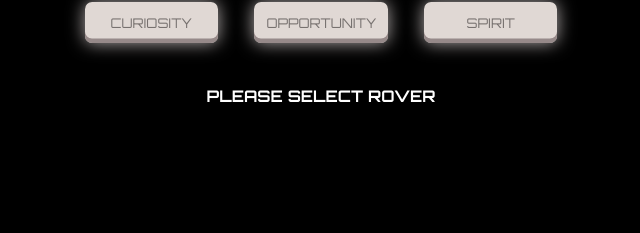
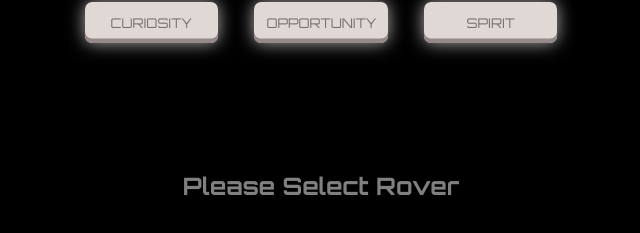
Before and after one commit to kingbgreen5/rover-link, a React (Vite) app: page / in a window 1280 px wide. Shown: the part 349-582 px from the top of the page, without its empty margins (319-959 px from the left). Built offline with nearby package versions, Linux system fonts and the light colour scheme.

Commit message:
rover Manifest upgrade

```diff
--- a/src/App.jsx
+++ b/src/App.jsx
@@ -5,23 +5,23 @@
 import PhotoCard from './components/PhotoCard.jsx';
 import OpportunitySearchBar from './components/OpportunitySearchBar.jsx';
 import SpiritSearchBar from './components/SpiritSearchBar.jsx';
-
+import DataCard from './components/DataCard.jsx';
 
 
 export default function App() {
   const [selectedRover, setSelectedRover] = useState('');
   const [photoArray, setPhotoArray] = useState([])
   const [data, setData] = useState({})
-  const [roverManifest, setRoverManifest] = useState('')
+  const [roverManifest, setRoverManifest] = useState(null)
+
 
   return (
     <>
     <Header />
     <RoverSelection selectedRover={selectedRover} setSelectedRover={setSelectedRover} roverManifest={roverManifest} setRoverManifest={setRoverManifest}/>
-    {/* <div className='selected-rover'> <h1>Selected Rover: {selectedRover}</h1>   </div> */}
+    <DataCard roverManifest={roverManifest}/>
 
 
-      {selectedRover === '' && <h1 className='select-rover'>PLEASE SELECT ROVER</h1>  }
       {selectedRover === 'Curiosity' && <CuriositySearchBar photoArray={photoArray} setPhotoArray={setPhotoArray} data={data} setData={setData} />  }
       {selectedRover === 'Spirit' && <SpiritSearchBar photoArray={photoArray} setPhotoArray={setPhotoArray} data={data} setData={setData}/>}
       {selectedRover === 'Opportunity' && <OpportunitySearchBar photoArray={photoArray} setPhotoArray={setPhotoArray} data={data} setData={setData}/>}
--- a/src/components/CuriositySearchBar.jsx
+++ b/src/components/CuriositySearchBar.jsx
@@ -67,8 +67,7 @@
 
 
 
-       // gets CURRENT DATE
-    // Get the current date
+
     const currentDate = new Date();
 
     // Extract year, month, and day
@@ -83,10 +82,7 @@
 
 
 return(
-
-
 <div>
-
 <form className='searchbar-div' onSubmit={handleFormSubmit}>
 <input
 className='search-bar'
--- a/src/components/DataCard.jsx
+++ b/src/components/DataCard.jsx
@@ -1,18 +1,34 @@
 import React, { useState, useEffect } from 'react';
 
-const DataCard = ({ data }) => {
+
+const DataCard = ({ roverManifest }) => {
+
+    const rm= roverManifest
+    const curiosityLocation= ''
+    const opportunityLocation=''
+    const spiritLocation=''
+
+return(
+
+            <div className='rover-manifest-card'>
+            {roverManifest ? (
+                <div>
+
+                <h1>Rover Name: "{roverManifest.name}"</h1>
+                <h3>Status: - {roverManifest.status} -</h3>
+                <h1>Data Availible: {rm.landing_date} _ {rm.max_date}</h1>
+                <h3>Total Photos: {roverManifest.total_photos}</h3>
+
+                </div>
+            ) : (
+                <h2>Please Select Rover</h2>
+            )}
+        </div>
 
 
-return(
-<div>
-
-<h1>{photoArray.length}</h1>
-
-
-</div>
 
 )
 };
 
 
-export default PhotoCard;
+export default DataCard;
--- a/src/components/OpportunitySearchBar.jsx
+++ b/src/components/OpportunitySearchBar.jsx
@@ -66,7 +66,7 @@
 
 
 
-     const opportunityDates="2004-24-01 | 2018-06-09"
+     const opportunityDates="2004-01-25 | 2018-06-11"
 
 
 return(
--- a/src/components/RoverSelection.jsx
+++ b/src/components/RoverSelection.jsx
@@ -3,8 +3,11 @@
 
 const RoverSelection = ({ selectedRover, setSelectedRover, roverManifest, setRoverManifest }) => {
 
+
     const handleButtonClick = async (rover) => {
         setSelectedRover(rover);
+        console.log("roverManifest pre set:")
+        console.log(roverManifest)
            };
 
 
@@ -12,16 +15,14 @@
             const fetchRoverManifest = async () => {
 
                 var roverManifestURL = 'https://api.nasa.gov/mars-photos/api/v1/manifests/' + selectedRover + '/?api_key=0kRnAVYNc2gsCR3nOYw7LjB2uBvKsB75RLIkT25q';
-                console.log({ selectedRover });
-                console.log(roverManifestURL);
+                // console.log({ selectedRover });
+                // console.log(roverManifestURL);
                 try {
                     const response = await fetch(roverManifestURL); // FETCH Request
                     if (response.ok) {
                         var roverData = await response.json();
-                        console.log(roverData);
+                        await setRoverManifest(roverData.photo_manifest)
 
-                        // Handle the fetched roverData as needed, such as updating state
-                        // setRoverData(roverData);
                     } else {
                         throw new Error('Error fetching rover manifest');
                     }
@@ -30,16 +31,28 @@
                 }
             };
 
-            // setRoverManifest(roverData)
+
 
             fetchRoverManifest();
+
         }, [selectedRover]);
 
+        useEffect(()=>{
+                console.log("Rover Manifest Post set:")
+                console.log(roverManifest)
+        }),[selectedRover]
 
 
 
     return (
+
         <div className="rover-select-container">
+            {/* <button
+                className={`rover-select-button ${selectedRover === 'Curiosity' ? 'selected' : ''}`}
+                onClick={() => handleButtonClick('Perseverance')}
+            >
+                PERSEVERANCE
+            </button> */}
             <button
                 className={`rover-select-button ${selectedRover === 'Curiosity' ? 'selected' : ''}`}
                 onClick={() => handleButtonClick('Curiosity')}
@@ -58,6 +71,10 @@
             >
                 SPIRIT
             </button>
+
+
+
+
         </div>
     );
 };
--- a/src/components/SpiritSearchBar.jsx
+++ b/src/components/SpiritSearchBar.jsx
@@ -66,7 +66,7 @@
 
 
 
-     const spiritDates="2004-03-01 | 2010-03-21"
+     const spiritDates="2004-01-04 | 2010-03-21"
 
 
 return(
--- a/src/index.css
+++ b/src/index.css
@@ -92,6 +92,15 @@
     justify-content: center;
     font-size: medium;
 
+}
+
+.rover-manifest-card{
+    height: 200px;
+    color: rgba(255, 255, 255, 0.5);
+    display: flex;
+    align-items: center;
+    justify-content: center;
+    margin-bottom: 5%;
 }
 
 
```
